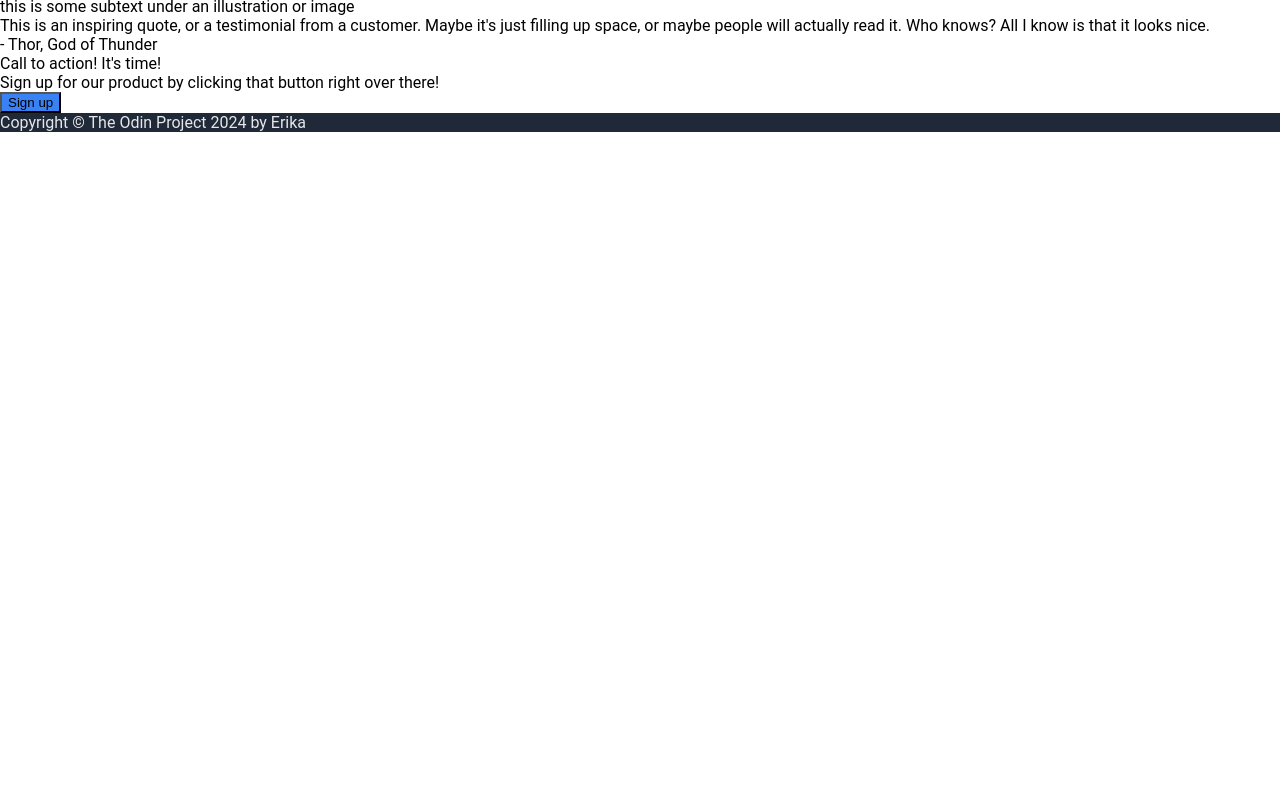
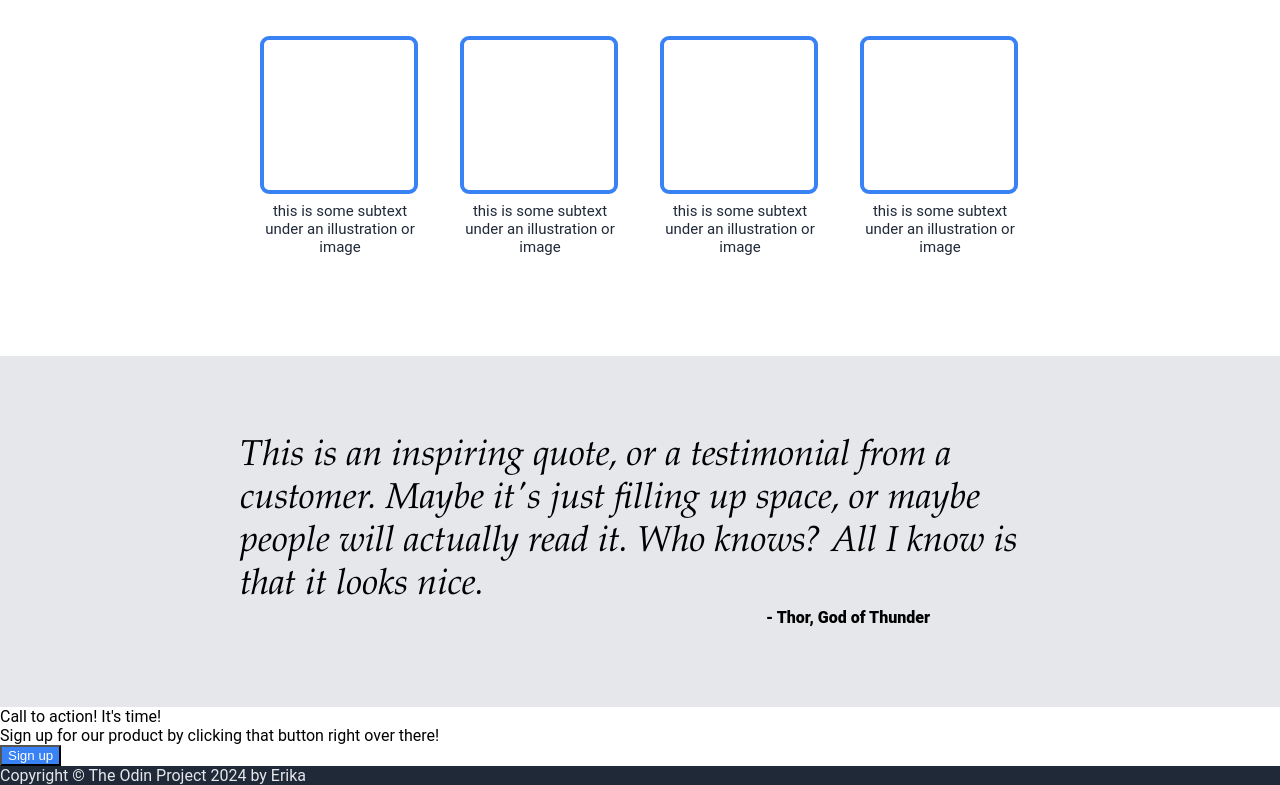
Before and after one commit to Erika006/landing-page, a plain HTML site: page index.html in a window 1280 px wide. Shown: the part 492-1277 px from the top of the page. Before the commit the page ends 800 px from the top, so only its background shows below. Drawn offline with Linux system fonts and the light colour scheme.

Commit message:
content done up

```diff
--- a/index.html
+++ b/index.html
@@ -52,27 +52,29 @@
         </div>
 
         <div class = "subtext">
-            <div class = "container">
-                <div class = "box">
-                </div>
+            <div class = "box1">
+                <div class = "box"></div>
                 <div class = "text">
                     this is some subtext under an illustration or image
                 </div>
+            </div>
 
-                <div class = "box">
-                </div>
+            <div class = "box2">
+                <div class = "box"></div>
                 <div class = "text">
                     this is some subtext under an illustration or image
                 </div>
+            </div>
 
-                <div class = "box">
-                </div>
+            <div class = "box3">
+                <div class = "box"></div>
                 <div class = "text">
                     this is some subtext under an illustration or image
                 </div>
+            </div>
 
-                <div class = "box">
-                </div>
+            <div class = "box4">
+                <div class = "box"></div>
                 <div class = "text">
                     this is some subtext under an illustration or image
                 </div>
@@ -84,7 +86,7 @@
                 This is an inspiring quote, or a testimonial from a customer. Maybe it's just filling up space, or maybe people will actually read it. Who knows? All I know is that it looks nice.
             </div>
 
-            <div class = "quoted-by">
+            <div ID = "quoted-by">
                 - Thor, God of Thunder
             </div>
         </div>
--- a/style.css
+++ b/style.css
@@ -4,10 +4,13 @@ body {
     min-height: 100vh;
     display: flex;
     flex-direction: column;
+    flex: 1;
 }
 
 .header-container {
+    display: flex;
     padding: 0px 200px;
+    flex-direction: column;
 }
 
 .top-header {
@@ -48,11 +51,11 @@ body {
 
 button {
     background-color: #3882F6;
+    color: white;
 }
 
 .header-button button {
     border: 2px solid #3882F6;
-    color: white;
     border-radius: 5px;
     padding: 5px 20px;
     font-weight: 700;
@@ -66,9 +69,73 @@ button {
     align-items: center;
 }
 
+.information {
+    font-size: 30px;
+    font-weight: 800;
+    color: #1F2937;
+    text-align: center;
+    padding: 30px 0px;
+}
 
+.subtext {
+    display: flex;
+    flex-wrap: wrap;
+    align-items: center;
+    justify-content: center;
+    padding-bottom: 80px;
+}
 
+.box {
+    display: flex;
+    width: 150px;
+    height: 150px;
+    margin-bottom: 8px;
+    border-radius: 9px;
+    border: 4px solid #3882F6;
+}
 
+.text {
+    color: #1F2937;
+    font-size: 15px;
+}
+
+.box1,
+.box2,
+.box3,
+.box4 {
+    margin: 20px;
+    width: 160px;
+    text-align: center;
+}
+
+.quote-container {
+    display: flex;
+    flex-direction: column;
+    justify-content: center;
+    align-items: center;
+    padding: 80px 0px;
+}
+
+.quote-container,
+#quoted-by {
+    display: flex;
+    background-color: #E5E7EB;
+}
+
+.quote {
+    font-family: Garamond;
+    font-size: 36px;
+    font-style: italic;
+    font-weight: 100px;
+    flex-wrap: wrap;
+    width: 800px;
+}
+
+#quoted-by {
+    align-self: flex-end;
+    margin-right: 350px;
+    font-weight: 800;
+}
 
 
 
```
